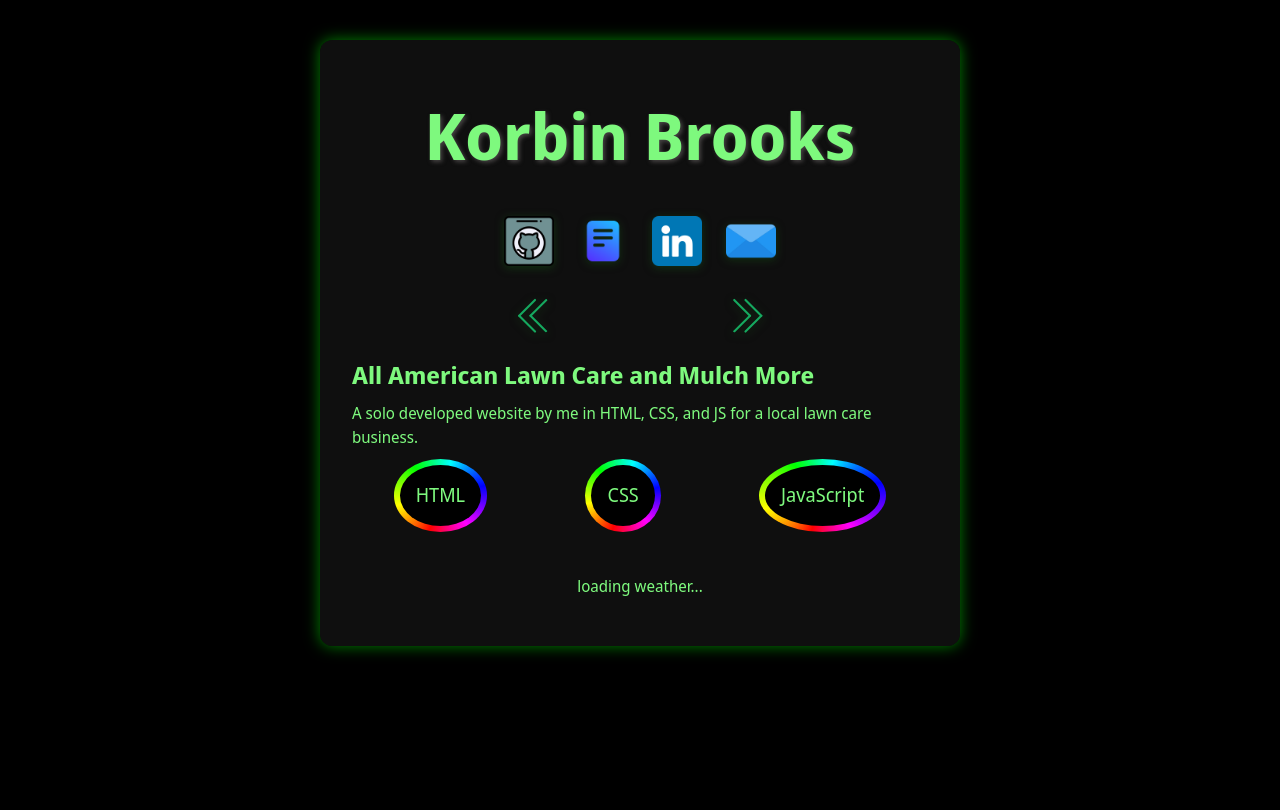
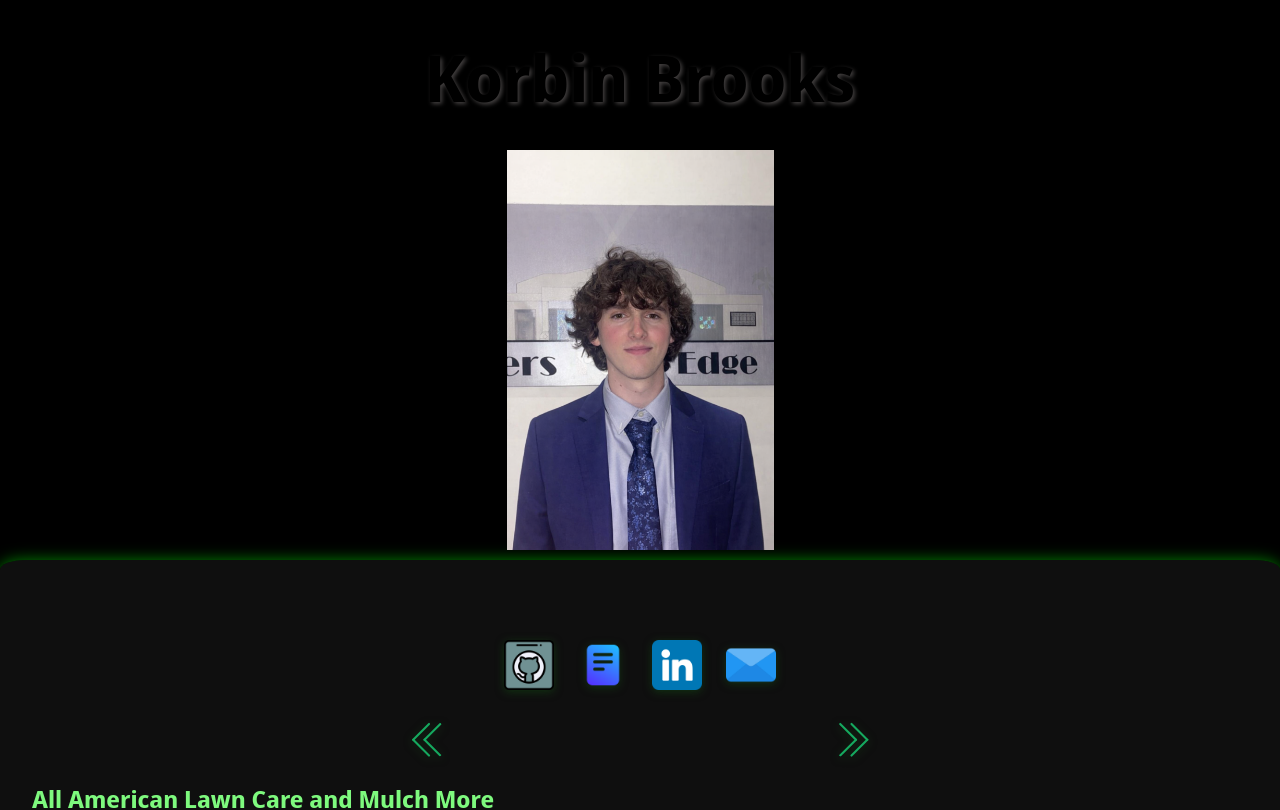
Before and after one commit to Korbanzo/Portfolio, a React (Vite) app: page / in a window 1280 px wide. Shown: the top 810 px of the page. Built offline with nearby package versions, Linux system fonts and the light colour scheme; no server answers; a web font is replaced by a local one.

Commit message:
Some better styling

```diff
--- a/src/App.jsx
+++ b/src/App.jsx
@@ -29,11 +29,17 @@ function App() {
       <ToolBar/>
       <WeatherBackground weather={weather}/>
 
+      <div style={{ display: 'flex', flexWrap: 'wrap', width: '100vw', justifyContent: 'space-between', alignItems: 'center' }}>
+        <div style={{display: 'flex', flexDirection: 'column', width: '100vw', alignItems: 'center'}}>
+          <div className="nameplate">Korbin Brooks</div>
+          <div className="description">Hello, I'm Korbin Brooks!</div>
+        </div>
 
-      <ClearContainer>
-        <div style={{ display: 'flex', width: '100%', justifyContent: 'space-between', alignItems: 'center' }}>
-          <div className="nameplate">Korbin Brooks</div>
+          <ProfilePicture/>
         </div>
+
+
+        <ClearContainer>
 
         <div className="social-icons">
           <MediaIcon className="github-icon" image={githubImage} onClick={() => open('https://github.com/Korbanzo')}/>
@@ -49,7 +55,7 @@ function App() {
         <div className="weather-section">
           <WeatherDenver/>
         </div>
-      </ClearContainer>
+        </ClearContainer>
 
     </>
   )
--- a/src/components/ClearContainer.jsx
+++ b/src/components/ClearContainer.jsx
@@ -8,8 +8,8 @@ const ClearContainer = ({ children }) => {
                 flexDirection: 'column',
                 backgroundColor: 'rgba(31, 31, 31, 0.5)',
                 minHeight: '100%',
-                minWidth: '50vw',
-                maxWidth: '50vw',
+                minWidth: '100vw',
+                maxWidth: '100vw',
                 borderRadius: '2%',
                 boxShadow: '0px 0px 15px green',
                 color: '#7ef97e',
--- a/src/components/ProfilePicture.jsx
+++ b/src/components/ProfilePicture.jsx
@@ -6,13 +6,11 @@ const ProfilePicture = () => {
         <div style={
             {
                 backgroundImage: `url(${profileImage})`,
-                backgroundSize: 'cover',
+                backgroundSize: 'contain',
                 backgroundPosition: 'center',
                 backgroundRepeat: 'no-repeat',
-                width: '100px',
-                height: '100px',
-                borderRadius: '50%',
-                justifySelf: 'flex-end'
+                width: '100%',
+                height: '400px',
             }}>
 
         </div>
```
